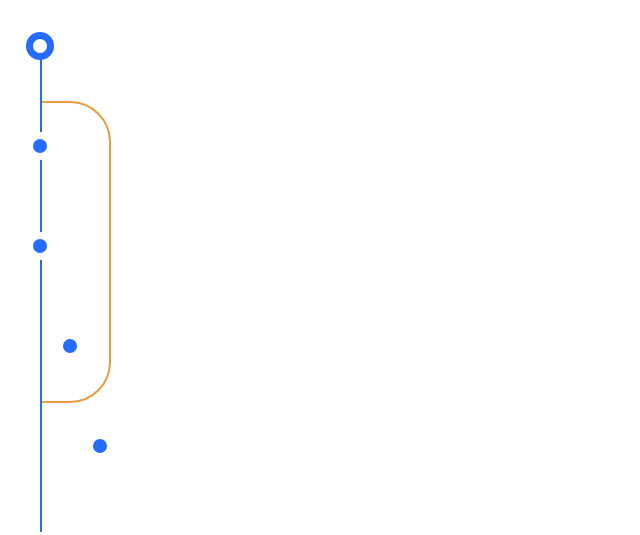
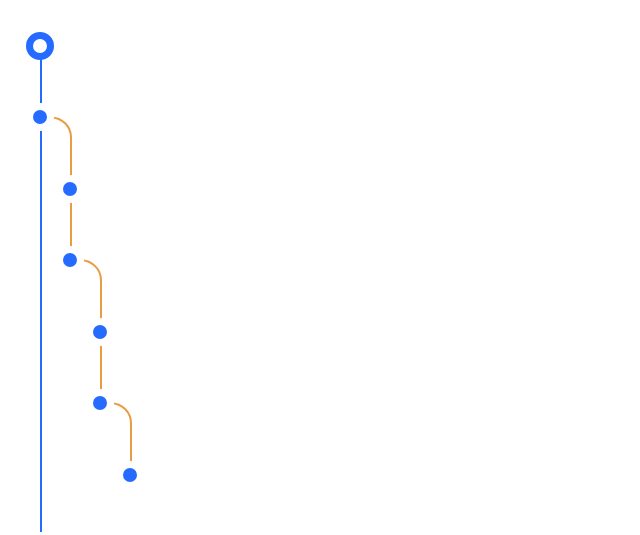
Before and after one commit to nzamarreno/git-branch, a website built with Parcel: page index.html in a window 1280 px wide. Shown: the whole page, without its empty margins (0-640 px from the left). Built offline with nearby package versions, Linux system fonts and the light colour scheme.

Commit message:
Add new properties

```diff
--- a/index.less
+++ b/index.less
@@ -1,9 +1,3 @@
-path {
-    stroke: #266BFF;
-    fill: white;
-    // stroke-width: 3px;
-}
-
 .wrapper {
     margin: 2rem;
 }
@@ -20,8 +14,6 @@ path {
         // top: 40px;
         // left: 250px; // size / 2 - border size path
         border-radius: 50%;
-        width: 28px;
-        height: 28px;
         border: 7px solid white;
         background: #266BFF;
         cursor: pointer;
--- a/script.ts
+++ b/script.ts
@@ -25,7 +25,7 @@ interface Branch {
     index: number;
 }
 
-class SVGCreator {
+class GitBranch {
     pointSize: number = 28;
     strokeWith: number = 3;
     height: number = 0;
@@ -50,7 +50,6 @@ class SVGCreator {
         }
 
         this.init();
-        this.createSchoolPath();
         this.createWorkPath();
     }
 
@@ -108,35 +107,20 @@ class SVGCreator {
         // M Put your pen and L draw towards this point
         pathWork.setAttribute("d", `M ${this.widthStroke / 2} 10 L ${this.widthStroke / 2} ${this.height}`);
         pathWork.setAttribute("stroke-width", this.widthStroke.toString());
+        pathWork.setAttribute("stroke", "#266BFF");
+        pathWork.setAttribute("fill", "#FFFFFF");
         svgPath.appendChild(pathWork);
     }
 
-    private createSchoolPath = () => {
+    private createSchoolPath = (posX: number, posY: number, commitsNumber: number) => {
         const svgPath = document.querySelector(`.${this.classSvg}`);
-//         const idClip = "cut-off-bottom";
-//         const clip = document.createElementNS("http://www.w3.org/2000/svg", "clipPath");;
-//         clip.setAttribute("id", idClip);
-//         svgPath.appendChild(clip);
-
-//         const rect = document.createElementNS("http://www.w3.org/2000/svg", "rect");;
-//         // Set visible part
-//         rect.setAttribute("x", "250");
-//         rect.setAttribute("y", "0");
-//         rect.setAttribute("height", "250");
-//         rect.setAttribute("width", "500");
-//         clip.appendChild(rect);
-
-        const rectrect = document.createElementNS("http://www.w3.org/2000/svg", "rect");;
-        rectrect.setAttribute("x", "-190");
-        rectrect.setAttribute("y", "70");
-        rectrect.setAttribute("width", "260");
-        rectrect.setAttribute("height", "300");
-        rectrect.setAttribute("rx", "40");
-        rectrect.setAttribute("stroke", "#E89D42");
-        rectrect.setAttribute("stroke-width", this.widthStroke.toString());
-        rectrect.setAttribute("fill", "#FFF");
-        // rectrect.setAttribute("clip-path", `url(#${idClip})`);
-        svgPath.appendChild(rectrect);
+        let pathWork = document.createElementNS("http://www.w3.org/2000/svg", "path");
+        // M Put your pen and L draw towards this point
+        pathWork.setAttribute("d", `M${posX},${posY + this.sizePoint / 2} h${25 - this.sizePoint / 2} a20,20 0 0 1 20,20 v${this.distance * commitsNumber - this.sizePoint}`);
+        pathWork.setAttribute("stroke-width", this.widthStroke.toString());
+        pathWork.setAttribute("stroke", "#E89D42");
+        pathWork.setAttribute("fill", "#FFFFFF");
+        svgPath.appendChild(pathWork);
     }
 
     private uuidv4() {
@@ -156,39 +140,42 @@ class SVGCreator {
     }
 
     createBranch = () => {
-
+        this.branchDistance.map((posY, index) => {
+            const posX = 30 * index;
+            this.createSchoolPath(posX, posY.position, posY.commitsNumber);
+        })
     }
 
+    branchDistance: {position: number, commitsNumber: number}[] = [];
+    distance: number = 0;
+    sizePoint: number = 28;
     createCommit = () => {
         const array = this.branchs.map(x => x.commits.length);
         let total = 0;
         array.forEach(x => total = total + x);
-        const distance = this.height / total;
+        this.distance = this.height / total;
         let distanceTotal = 0;
         let index = 0;
-        let branchDistance: number[] = [];
         this.branchs.forEach((branch, indexBranch) => {
-            branchDistance.push(distanceTotal);
+            if(indexBranch !== 0) this.branchDistance.push({position: distanceTotal, commitsNumber: branch.commits.length});
             branch.commits.forEach((commit, indexCommit) => {
                 let isActive = false;
                 let indexToMultiply = 0;
-                indexToMultiply = index * distance;
+                indexToMultiply = index * this.distance;
                 distanceTotal = indexToMultiply;
-                console.log(indexToMultiply)
                 let exp = document.createElement("div");
+                exp.setAttribute("title", commit.name);
                 exp.setAttribute("class", `curry__point ${index === this.indexActiveSection ? "curry__point--active" : ""}`);
-                exp.setAttribute("style", `top:${indexToMultiply}px;left:${30 * indexBranch}px`);
+                exp.setAttribute("style", `top:${indexToMultiply}px;left:${30 * indexBranch}px; width:${this.sizePoint}px; height:${this.sizePoint}px`);
                 this.curve.appendChild(exp);
                 index++;
             })
 
         })
-
-        console.log(branchDistance);
     }
 }
 
-let originM = new SVGCreator(document.querySelector(".example"),  {width: 500, height: 500, widthStroke: 2});
+let originM = new GitBranch(document.querySelector(".example"),  {width: 500, height: 500, widthStroke: 2});
 
 const master = originM.branch("master", {color: "red"});
 master.commit("name");
@@ -196,9 +183,13 @@ master.commit("Hello");
 
 const school = originM.branch("school", {color: "blue"});
 school.commit("nouvelle");
+school.commit("nouvelle");
 
 const experience = originM.branch("experience", {color: "blue"});
 experience.commit("nouvelle");
+experience.commit("nouvelle");
 
-school.merge(master.name, "Merge");
+const cons = originM.branch("cons", {color: "blue"});
+cons.commit("nouvelle");
+
 originM.push();
```
Also changed, not shown: README.md (added).
